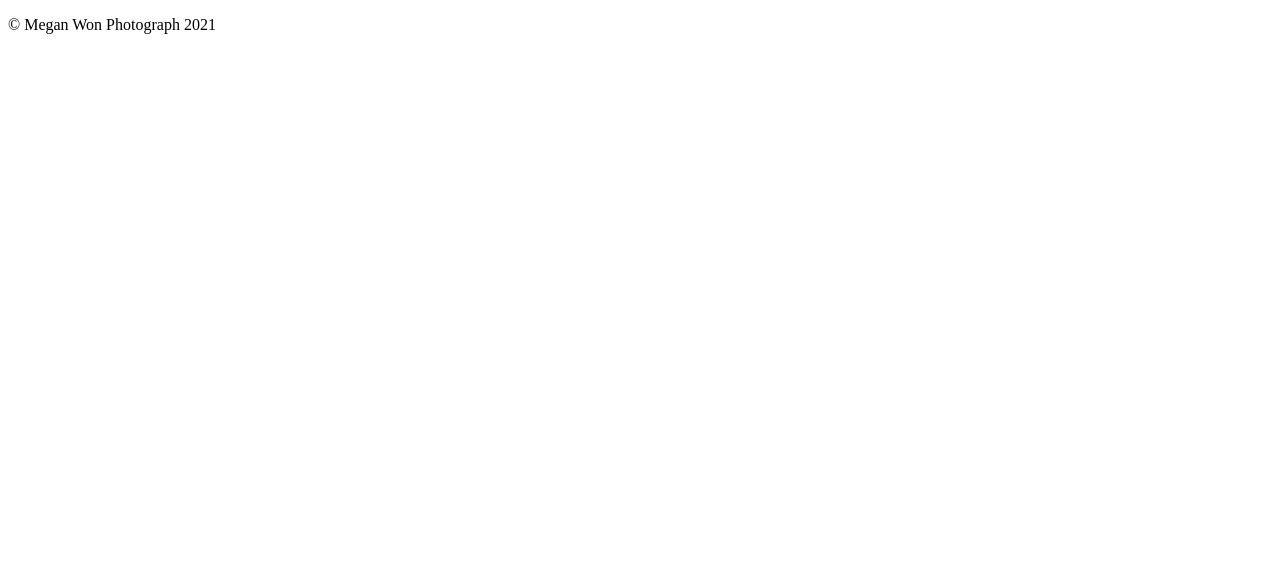
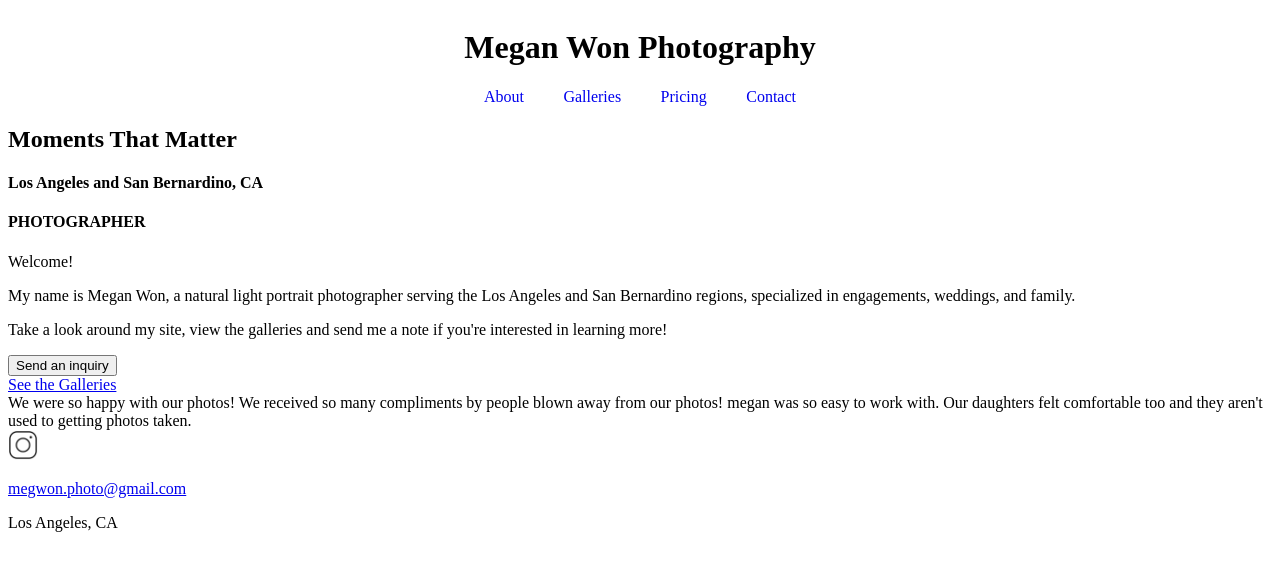
Before and after one commit to crogmi/company-home-page, a plain HTML site: page index.html in a window 1280 px wide. Drawn offline with Linux system fonts and the light colour scheme.

Commit message:
Updated HTML and CSS for website content and initial styling

```diff
--- a/css/styles.css
+++ b/css/styles.css
@@ -1,3 +1,15 @@
+/* Color */
+:root {
+    --main-beige: #E3E0CF;
+    --main-green: #C5D5CB;
+    --main-dark-green: #9FA8A3;
+    --main-brown: #C2B490;
+    --main-white: #F5F5F5;
+    --main-grey: #DCDCDC;
+}
+
+/* General styling */
+
 html {
     box-sizing: border-box;
 }
@@ -5,3 +17,36 @@ html {
 *, *:before, *:after {
     box-sizing: inherit;
 }
+
+/* Header and navbar */
+
+#head-container {
+    width: 100%;
+    display: grid;
+    justify-content: center;
+}
+
+#navbar {
+    display: flex;
+    justify-content: space-around;
+    margin: 0;
+    padding: 0;
+    list-style-type: none;
+    text-decoration: none;
+}
+
+.nav-links a {
+    text-decoration: none;
+    text-align: center;
+}
+
+
+/* Footer */
+
+footer {
+
+}
+
+.social-media-icon {
+    width: 30px;
+}
--- a/index.html
+++ b/index.html
@@ -5,16 +5,58 @@
     <link rel="shortcut icon" href="#" type="image/x-icon">
     <link rel="stylesheet" href="css/styles.css" type="text/css">
     <title>Megan Won Photography</title>
-    <nav>
-
-    </nav>
+    <div class="container" id="head-container">
+      <h1>Megan Won Photography</h1>
+      <nav>
+        <ul id="navbar">
+          <li class="nav-links"><a href="#">About</a></li>
+          <li class="nav-links"><a href="#">Galleries</a></li>
+          <li class="nav-links"><a href="#">Pricing</a></li>
+          <li class="nav-links"><a href="#">Contact</a></li>
+        </ul>
+      </nav>
+    </div>
   </head>
   <body>
     <main>
-
+      <div class="container" id="main-container">
+        <section id="banner">
+          <div class="box" id="banner-box">
+            <h2 class="motto">Moments That Matter</h2>
+            <h4 class="description">Los Angeles and San Bernardino, CA</h4>
+            <h4 class="description">PHOTOGRAPHER</h4>
+          </div>
+          </section>
+        </section>
+        <section id="bio">
+          <p>Welcome!</p>
+          <p>My name is Megan Won, a natural light portrait photographer serving the Los Angeles and San Bernardino regions, specialized in engagements, weddings, and family.</p>
+          <p>Take a look around my site, view the galleries and send me a note if you're interested in learning more!</p>
+          <a href="#"><button>Send an inquiry</button></a>
+        </section>
+        <section id="gallery">
+          <!-- Show two images at a time that cycle -->
+          <!-- Link to the gallery page - keep as dead link for now-->
+          <a href="#">See the Galleries</a>
+        </section>
+        <section id="products">
+          <!-- Three products for pricing, couples / family, and proposals-->
+          <!-- Contact button -->
+        </section>
+        <section id="reviews">
+          <div id="review-1">We were so happy with our photos! We received so many compliments by people blown away from our photos! megan was so easy to work with. Our daughters felt comfortable too and they aren't used to getting photos taken.</div>
+        </section>
+      </div>
     </main>
     <footer>
-      <p id="copyright">&copy; Megan Won Photograph 2021</p>
+      <div class="container" id="footer-container">
+        <!-- Insert instagram symbol that links to instagram page-->
+        <a href="https://www.instagram.com/meganwonphoto/" target="_blank"><img src="img/Social media/instagram-icon.jpg" alt="" class="social-media-icon" id="instagram-icon"></a>
+        <!-- Link to contact page to send an iquiry -->
+        <p id="contact-email"><a href="mailto: megwon.photo@gmail.com">megwon.photo@gmail.com</a></p>
+        <!-- Image or logo centered in the footer-->
+        <p id="location">Los Angeles, CA</p>
+      </div>
     </footer>
   </body>
 </html>
```
Also changed, not shown: img/Social media/instagram-icon.jpg (added).
